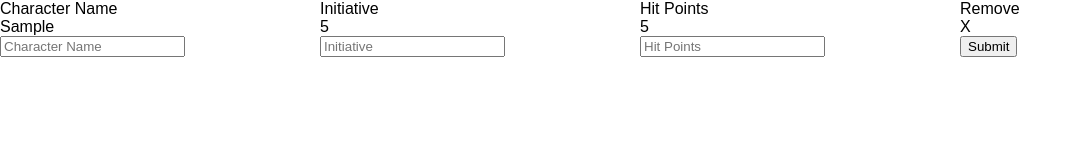
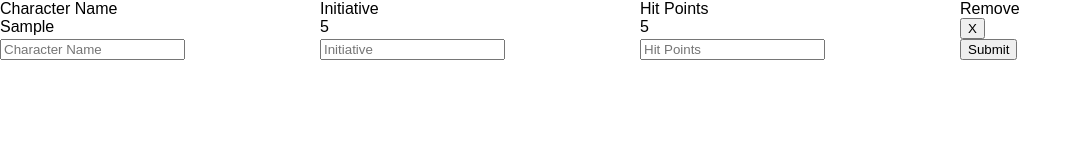
Before and after one commit to spencerkordecki/initiative-tracker, a React (Create React App) app: page / in a window 1280 px wide. Both pictures are taken after typing "Sample", "5", "5" into the empty fields and a click on the button "Submit". Shown: the top 160 px of the page, without its empty margins (0-1082 px from the left). Built offline with nearby package versions, Linux system fonts and the light colour scheme.

Commit message:
delete works

```diff
--- a/src/components/Table.js
+++ b/src/components/Table.js
@@ -21,15 +21,19 @@ class Table extends Component {
     }
 
     render() {
+        console.log(this.state.characters);
+
         return (
             <div className="grid-container">
                 <TableHeader />
                 {this.state.characters.map(function(character, index) {
                     return <TableRow
-                        key={index}
+                        key={character.characterName}
+                        index={index}
                         characterName={character.characterName}
                         initiative={character.initiative}
-                        hitPoints={character.hitPoints} />
+                        hitPoints={character.hitPoints}
+                        onClick={this.props.removeCharacter} />
                 }, this)}
             </div>
         );
--- a/src/components/TableRow.js
+++ b/src/components/TableRow.js
@@ -1,26 +1,23 @@
 import React, { Component } from 'react';
-
-const initialState = {
-    'characterName': '',
-    'initiative': '',
-    'hitPoints': ''
-}
 
 class TableRow extends Component {
     constructor(props) {
         super(props);
 
-        console.log(props);
-
-        this.state = initialState;
-    }
-
-    componentWillMount() {
-        this.setState({
+        this.state = {
+            index: this.props.index,
             characterName: this.props.characterName,
             initiative: this.props.initiative,
             hitPoints: this.props.hitPoints
-        });
+        }
+
+        this.remove = this.remove.bind(this);
+    }
+
+    remove(event) {
+        event.preventDefault();
+
+        this.props.onClick(this.state.index);
     }
 
     render() {
@@ -36,7 +33,8 @@ class TableRow extends Component {
                     <span>{this.state.hitPoints}</span>
                 </div>
                 <div className="grid-cell">
-                    <span>X</span>
+                    <button
+                        onClick={this.remove}>X</button>
                 </div>
             </div>
         );
--- a/src/containers/App.js
+++ b/src/containers/App.js
@@ -13,6 +13,7 @@ class App extends Component {
 
 		this.state = initialState;
 		this.handleSubmit = this.handleSubmit.bind(this);
+		this.removeCharacter = this.removeCharacter.bind(this);
 	}
 
 	handleSubmit(characterName, initiative, hitPoints) {
@@ -25,11 +26,18 @@ class App extends Component {
 		});
 	}
 
+	removeCharacter(index, event) {
+		let characters = [...this.state.characters];
+		characters.splice(index, 1);
+		this.setState({characters});
+	}
+
 	render() {
 		return (
     		<div className="App">
     			<Table
-					characters={this.state.characters} />
+					characters={this.state.characters}
+					removeCharacter={this.removeCharacter} />
     			<InputRow
 					onSubmit={this.handleSubmit} />
     		</div>
```
Also changed, not shown: src/images/logo.svg (deleted), 1 other file (tests, documents, lock files or other folders).
